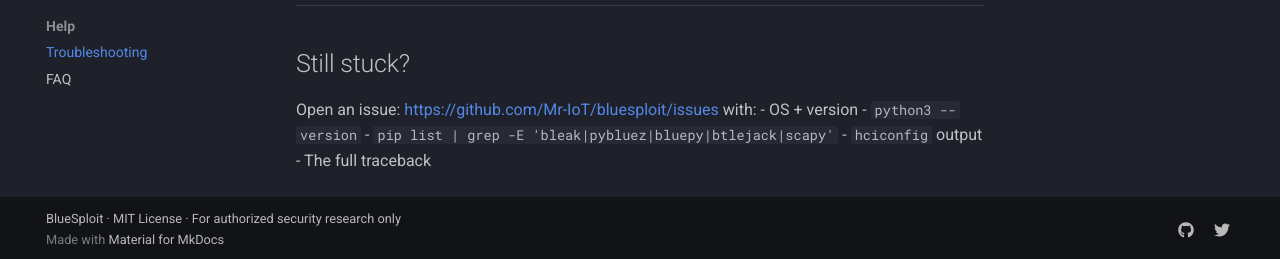
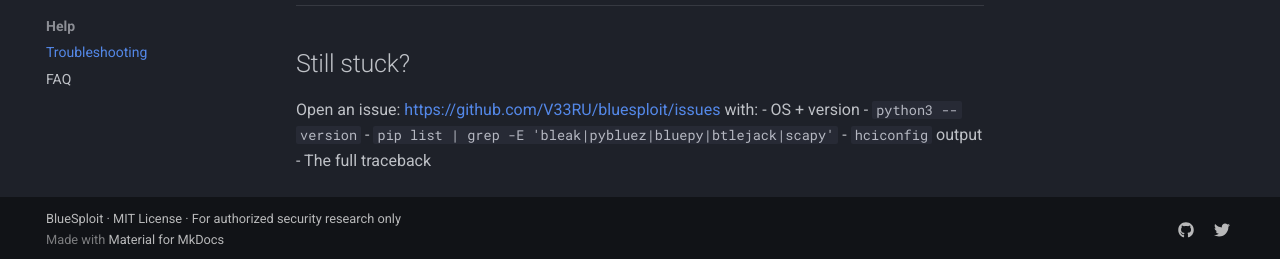
Before and after one commit to V33RU/bluesploit, an MkDocs documentation site: the page built from docs/troubleshooting.md, in a window 1280 px wide and 900 px high, scrolled down 1564 px. Shown: the part 638-897 px from the top of the window. Built offline with MkDocs 1.6.1 and Material for MkDocs 9.7.7, drawn with Linux system fonts in a browser that asks for light colours; comment, search, counter and statistics services are not loaded; some of the changed lines change nothing that is shown.

Commit message:
Update troubleshooting.md

```diff
--- a/docs/troubleshooting.md
+++ b/docs/troubleshooting.md
@@ -99,7 +99,7 @@ Check the output. If a backend is missing, see the matching section in [Hardware
 
 ## Still stuck?
 
-Open an issue: <https://github.com/Mr-IoT/bluesploit/issues> with:
+Open an issue: <https://github.com/V33RU/bluesploit/issues> with:
 - OS + version
 - `python3 --version`
 - `pip list | grep -E 'bleak|pybluez|bluepy|btlejack|scapy'`
```
